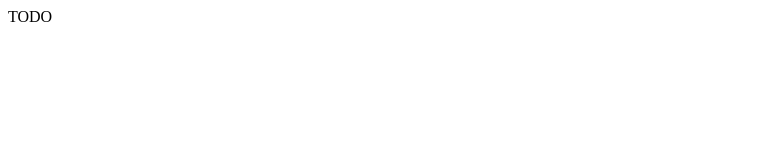
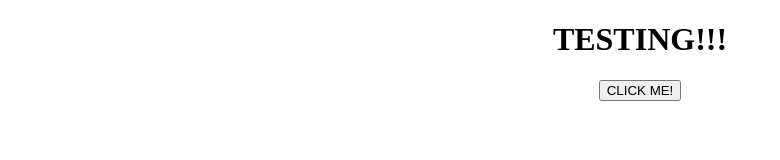
Before and after one commit to web-presentation-clicker/on-stage.click, a plain HTML site: page static/index.html in a window 1280 px wide. Shown: the whole page, without its empty margins (0-780 px from the left). Drawn offline with Linux system fonts and the light colour scheme.

Commit message:
Started working on landing page in static directory along with CSS and Javascript for it too
(cherry picked from commit aa750d61e99339a3ff22a7e466e4d78b8f2f9ec9)
(cherry picked from commit ed04e89ce9623d77128447e6a8b13ac26f69ff9f)

```diff
--- /dev/null
+++ b/static/CSS/index-style.css
@@ -0,0 +1,3 @@
+body{
+    text-align: center;
+}
--- /dev/null
+++ b/static/Scripts/landingScript.js
@@ -0,0 +1,4 @@
+// Quick function for testing
+function testFunction(){
+    console.log("I'M ALIVE!!!");
+}
--- a/static/index.html
+++ b/static/index.html
@@ -1 +1,13 @@
-TODO
+<!DOCTYPE html>
+<html lang="en">
+<head>
+    <meta charset="UTF-8">
+    <title>ON-STAGE</title>
+    <link href="CSS/index-style.css" rel="stylesheet" type="text/css">
+    <script src="Scripts/landingScript.js" type="text/javascript"></script>
+</head>
+<body>
+    <h1>TESTING!!!</h1>
+    <button onclick="testFunction()">CLICK ME!</button>
+</body>
+</html>
```
Also changed, not shown: static/global-style.css (deleted).
